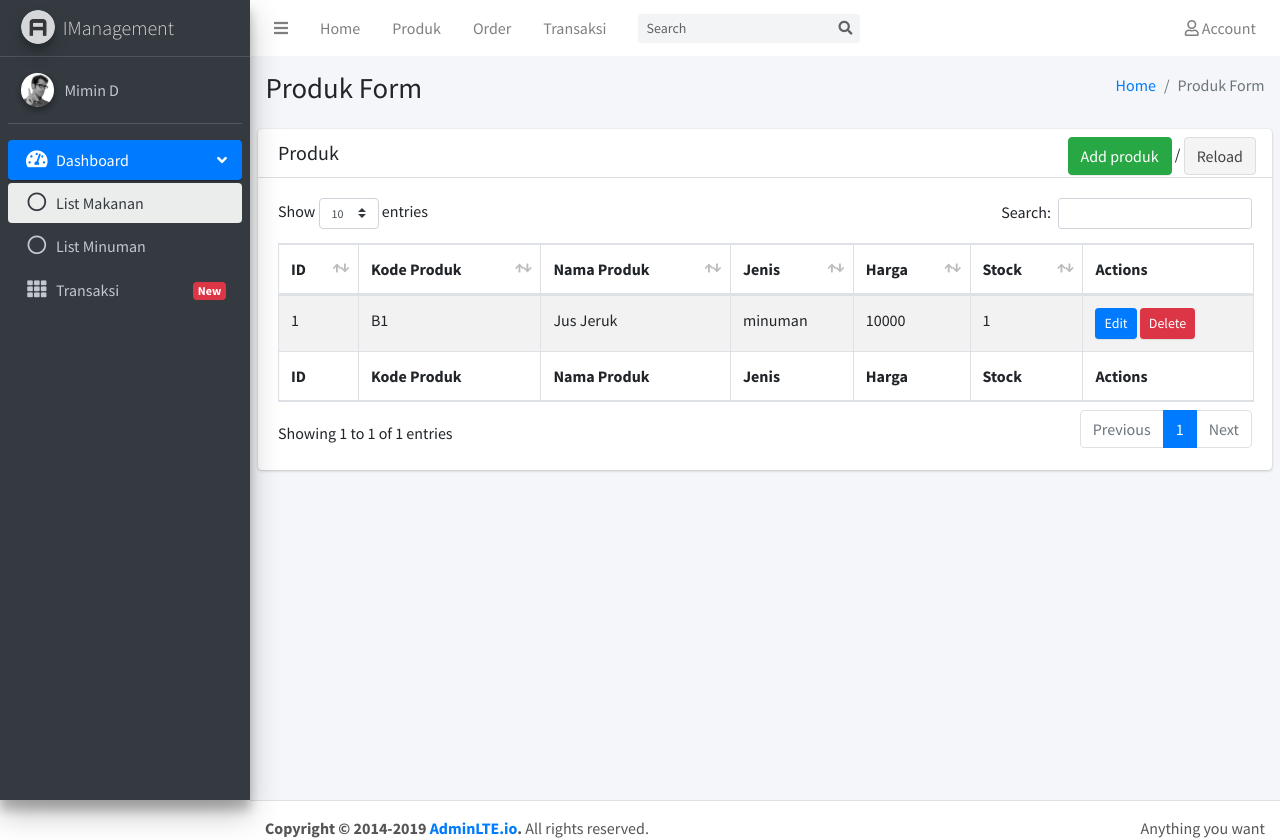
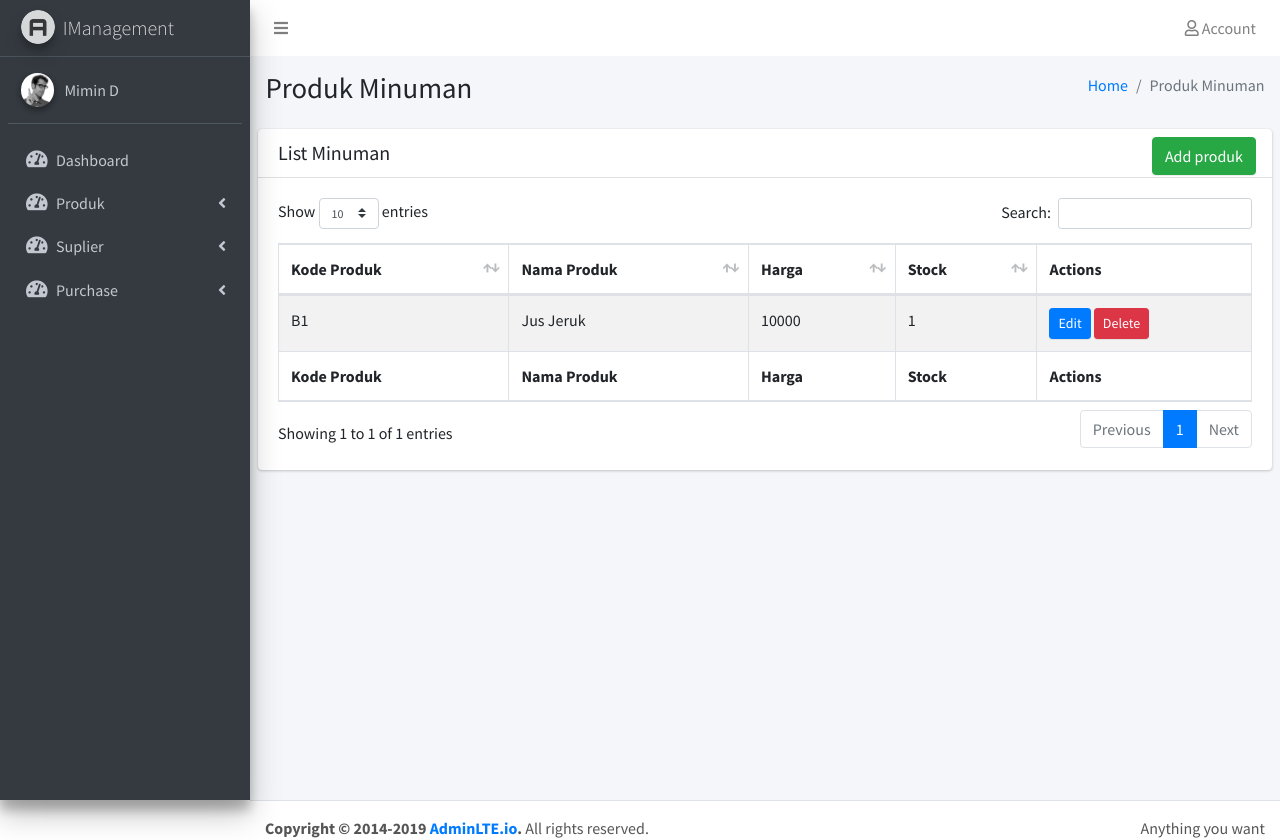
Before and after one commit to mtajudin98/inventory-ci, a CodeIgniter app: page /inventory-ci/produk/list-minuman in a window 1280 px wide. Shown: the top 840 px of the page. Run offline with CodeIgniter, Linux system fonts and the light colour scheme; the visitor is signed in with stand-in values (Sample User, id 1); data comes from the database, SQL or seed files in the repository.

Commit message:
Rubah layout

```diff
--- a/application/controllers/Produk.php
+++ b/application/controllers/Produk.php
@@ -13,6 +13,11 @@ class Produk extends CI_Controller {
 
     }
 
+    public function index()
+    {
+        $this->load->view('admin/produk/list-all');
+    }
+
     public function list_makanan()
     {
         $this->load->view('admin/produk/list-makanan');
@@ -20,6 +25,33 @@ class Produk extends CI_Controller {
     public function list_minuman()
     {
         $this->load->view('admin/produk/list-minuman');
+    }
+    public function get_all_list()
+    {
+        $list = $this->produk->get_data_all();
+        $data = array();
+        $no = $_POST['start'];
+        foreach ($list as $produk) {
+            $no++;
+            $row = array();
+            $row[] = $produk->kode_produk;
+            $row[] = $produk->nama_produk;
+            $row[] = $produk->jenis_produk;
+            $row[] = $produk->harga_produk;
+            $row[] = $produk->stock;
+
+
+            $data[] = $row;
+        }
+
+        $output = array(
+                        "draw" => $_POST['draw'],
+                        "recordsTotal" => $this->produk->count_all(),
+                        "recordsFiltered" => $this->produk->count_filtered(),
+                        "data" => $data,
+                );
+        //output to json format
+        echo json_encode($output);
     }
 
     public function get_list1()
@@ -30,10 +62,8 @@ class Produk extends CI_Controller {
         foreach ($list as $produk) {
             $no++;
             $row = array();
-            $row[] = $produk->id;
             $row[] = $produk->kode_produk;
             $row[] = $produk->nama_produk;
-            $row[] = $produk->jenis_produk;
             $row[] = $produk->harga_produk;
             $row[] = $produk->stock;
 
@@ -55,16 +85,16 @@ class Produk extends CI_Controller {
     }
     public function get_list2()
     {
+
         $list = $this->produk->get_datatables2();
         $data = array();
         $no = $_POST['start'];
         foreach ($list as $produk) {
             $no++;
             $row = array();
-            $row[] = $produk->id;
+
             $row[] = $produk->kode_produk;
             $row[] = $produk->nama_produk;
-            $row[] = $produk->jenis_produk;
             $row[] = $produk->harga_produk;
             $row[] = $produk->stock;
 
--- a/application/models/Produk_model.php
+++ b/application/models/Produk_model.php
@@ -50,6 +50,15 @@ class Produk_model extends CI_Model {
             $order = $this->order;
             $this->db->order_by(key($order), $order[key($order)]);
         }
+    }
+    function get_data_all()
+    {
+        $this->_get_datatables_query();
+        if($_POST['length'] != -1)
+        $this->db->limit($_POST['length'], $_POST['start']);
+        $this->db->order_by('id','DESC');
+        $query = $this->db->get();
+        return $query->result();
     }
 
     function get_datatables1()
--- a/application/views/admin/produk/list-minuman.php
+++ b/application/views/admin/produk/list-minuman.php
@@ -6,12 +6,12 @@
       <div class="container-fluid">
         <div class="row mb-2">
           <div class="col-sm-6">
-            <h1>Produk Form</h1>
+            <h1>Produk Minuman</h1>
           </div>
           <div class="col-sm-6">
             <ol class="breadcrumb float-sm-right">
               <li class="breadcrumb-item"><a href="<?php echo base_url();?>admin">Home</a></li>
-              <li class="breadcrumb-item active">Produk Form</li>
+              <li class="breadcrumb-item active">Produk Minuman</li>
             </ol>
           </div>
         </div>
@@ -24,9 +24,8 @@
         <div class="col-12">
         <div class="card">
           <div class="card-header">
-            <h3 class="card-title">Produk</h3>
-            <div class="card-tools"><button class="btn btn-success" onclick="add_produk()"><i class="glyphicon glyphicon-plus"></i> Add produk</button> /
-            <button class="btn btn-default" onclick="reload_table()"><i class="glyphicon glyphicon-refresh"></i> Reload</button></div>
+            <h3 class="card-title">List Minuman</h3>
+            <div class="card-tools"><button class="btn btn-success" onclick="add_produk()"><i class="glyphicon glyphicon-plus"></i> Add produk</button></div>
           </div>
 
           <!-- /.card-header -->
@@ -36,10 +35,9 @@
               <table id="table" class="table table-bordered table-striped">
                 <thead>
                 <tr>
-                <th>ID</th>
+
                   <th>Kode Produk</th>
                   <th>Nama Produk</th>
-                  <th>Jenis</th>
                   <th>Harga</th>
                   <th>Stock</th>
                   <th>Actions</th>
@@ -49,10 +47,9 @@
                 </tbody>
                 <tfoot>
                 <tr>
-                <th>ID</th>
+
                   <th>Kode Produk</th>
                   <th>Nama Produk</th>
-                  <th>Jenis</th>
                   <th>Harga</th>
                   <th>Stock</th>
                   <th>Actions</th>
--- a/application/views/layouts/header.php
+++ b/application/views/layouts/header.php
@@ -34,31 +34,8 @@ scratch. This page gets rid of all links and provides the needed markup only.
       <li class="nav-item">
         <a class="nav-link" data-widget="pushmenu" href="#"><i class="fas fa-bars"></i></a>
       </li>
-      <li class="nav-item d-none d-sm-inline-block">
-        <a href="index3.html" class="nav-link">Home</a>
-      </li>
-      <li class="nav-item d-none d-sm-inline-block">
-        <a href="#" class="nav-link">Produk</a>
-      </li>
-      <li class="nav-item d-none d-sm-inline-block">
-        <a href="#" class="nav-link">Order</a>
-      </li>
-      <li class="nav-item d-none d-sm-inline-block">
-        <a href="#" class="nav-link">Transaksi</a>
-      </li>
+
     </ul>
-
-    <!-- SEARCH FORM -->
-    <form class="form-inline ml-3">
-      <div class="input-group input-group-sm">
-        <input class="form-control form-control-navbar" type="search" placeholder="Search" aria-label="Search">
-        <div class="input-group-append">
-          <button class="btn btn-navbar" type="submit">
-            <i class="fas fa-search"></i>
-          </button>
-        </div>
-      </div>
-    </form>
 
     <!-- Right navbar links -->
     <ul class="navbar-nav ml-auto">
@@ -92,7 +69,7 @@ scratch. This page gets rid of all links and provides the needed markup only.
   <!-- Main Sidebar Container -->
   <aside class="main-sidebar sidebar-dark-primary elevation-4">
     <!-- Brand Logo -->
-    <a href="index3.html" class="brand-link">
+    <a href="<?php echo base_url('user');?>" class="brand-link">
       <img src="<?php echo base_url();?>assets/img/AdminLTELogo.png" alt="AdminLTE Logo" class="brand-image img-circle elevation-3"
            style="opacity: .8">
       <span class="brand-text font-weight-light">IManagement</span>
@@ -115,17 +92,25 @@ scratch. This page gets rid of all links and provides the needed markup only.
         <ul class="nav nav-pills nav-sidebar flex-column" data-widget="treeview" role="menu" data-accordion="false">
           <!-- Add icons to the links using the .nav-icon class
                with font-awesome or any other icon font library -->
-          <li class="nav-item has-treeview menu-open">
-            <a href="#" class="nav-link active">
+          <li class="nav-item">
+            <a href="#" class="nav-link">
               <i class="nav-icon fas fa-tachometer-alt"></i>
               <p>
                Dashboard
+              </p>
+            </a>
+          </li>
+           <li class="nav-item">
+            <a href="#" class="nav-link">
+              <i class="nav-icon fas fa-tachometer-alt"></i>
+              <p>
+               Produk
                 <i class="right fas fa-angle-left"></i>
               </p>
             </a>
             <ul class="nav nav-treeview">
               <li class="nav-item">
-                <a href="<?php echo base_url('produk/list-makanan');?>" class="nav-link active">
+                <a href="<?php echo base_url('produk/list-makanan');?>" class="nav-link">
                   <i class="far fa-circle nav-icon"></i>
                   <p>List Makanan</p>
                 </a>
@@ -140,10 +125,19 @@ scratch. This page gets rid of all links and provides the needed markup only.
           </li>
           <li class="nav-item">
             <a href="#" class="nav-link">
-              <i class="nav-icon fas fa-th"></i>
+              <i class="nav-icon fas fa-tachometer-alt"></i>
               <p>
-                Transaksi
-                <span class="right badge badge-danger">New</span>
+               Suplier
+                <i class="right fas fa-angle-left"></i>
+              </p>
+            </a>
+          </li>
+          <li class="nav-item">
+            <a href="#" class="nav-link">
+              <i class="nav-icon fas fa-tachometer-alt"></i>
+              <p>
+               Purchase
+                <i class="right fas fa-angle-left"></i>
               </p>
             </a>
           </li>
```
Also changed, not shown: application/views/admin/produk/list-all.php (added, +110 -0 lines), application/views/admin/produk/list-makanan.php (+6 -9 lines), application/views/layouts/sample_home.php (+5 -21 lines).
